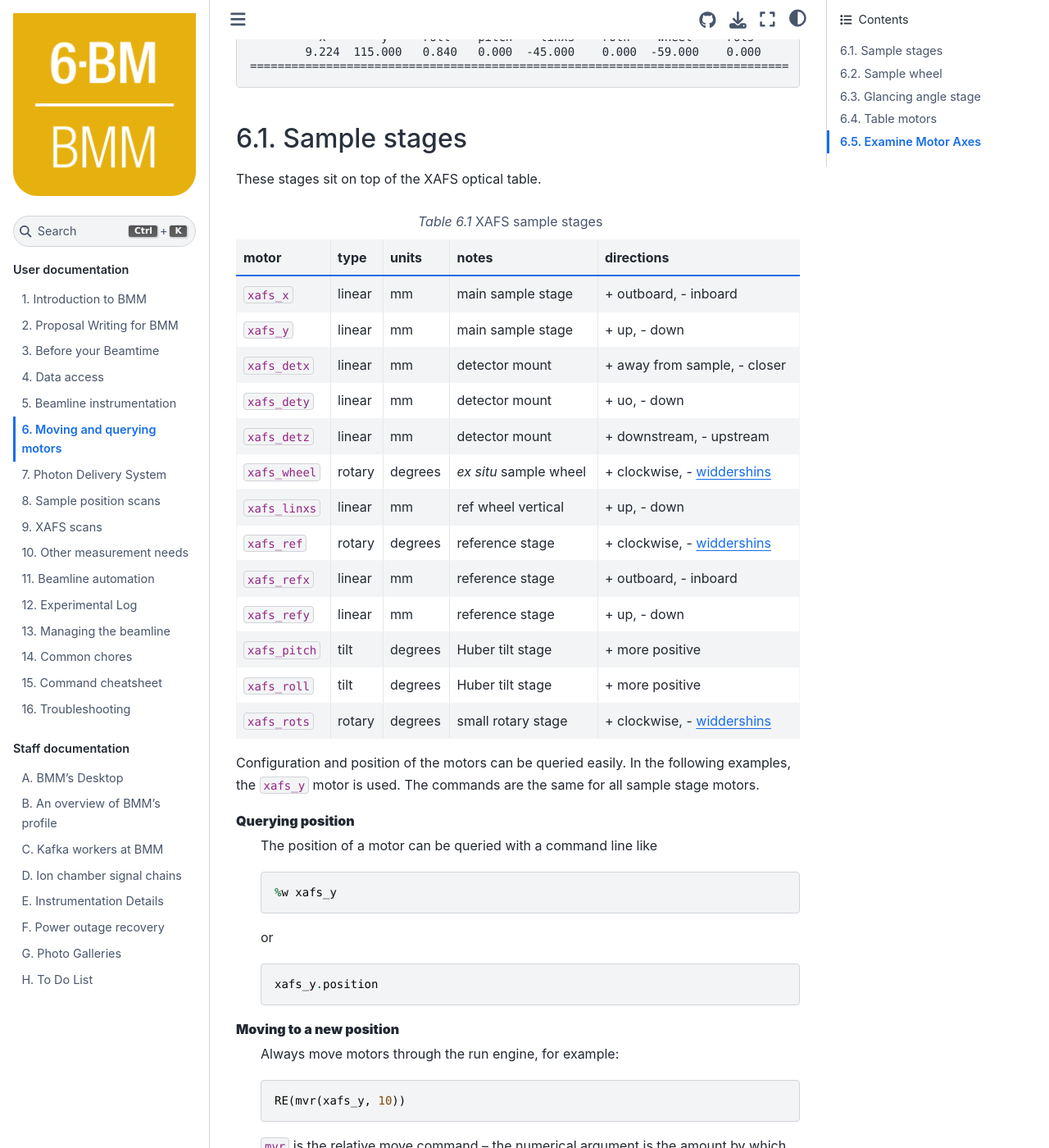
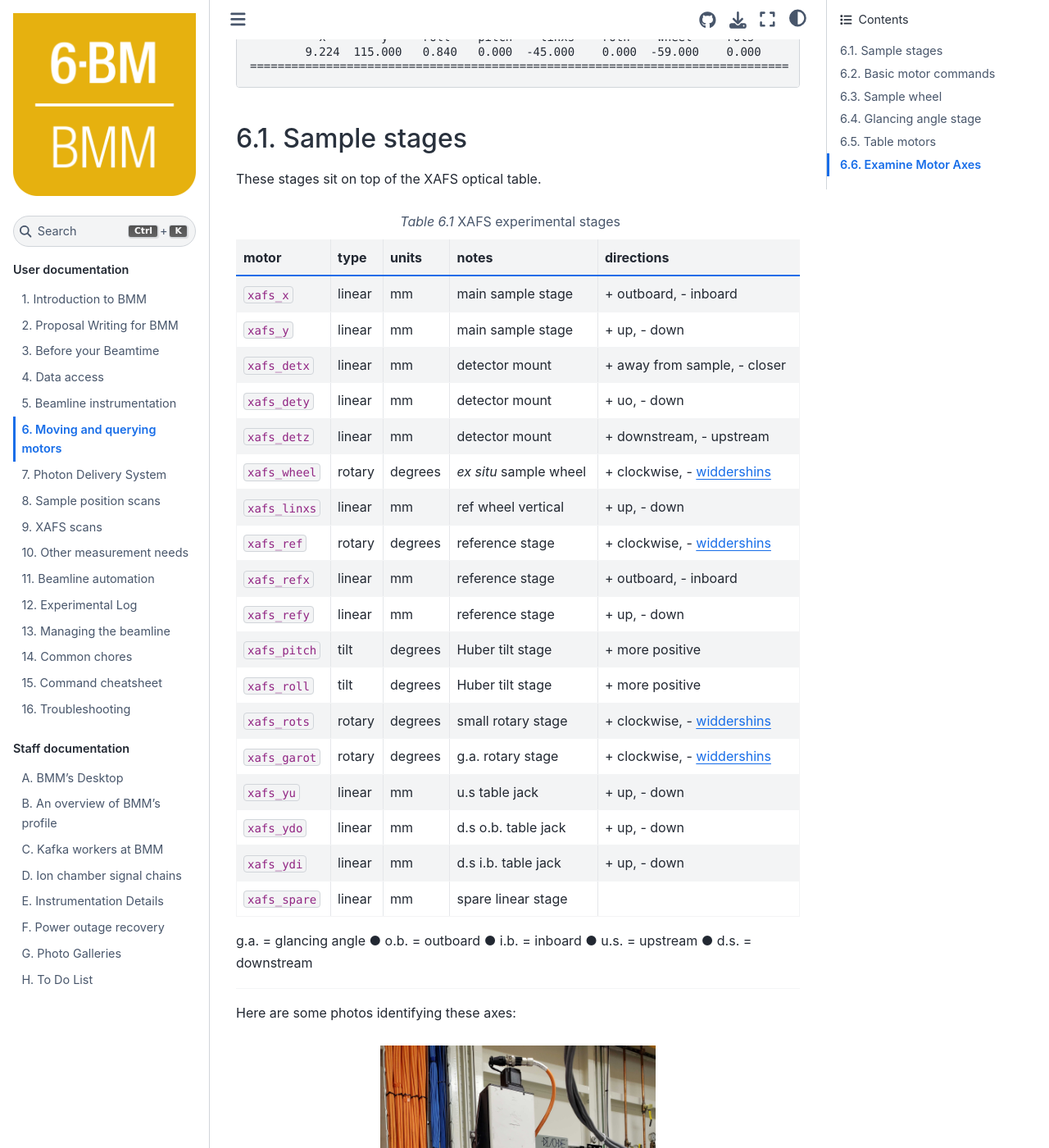
Before and after one commit to NSLS-II-BMM/BeamlineManual, a Sphinx documentation site: the page built from docs/motors.rst, in a window 1280 px wide and 1400 px high, scrolled down 693 px. Shown: the whole window at 82% size. Built offline with Sphinx 7.4.7 and the Sphinx Book theme 1.1.4, drawn with Linux system fonts in a browser that asks for light colours; some of the changed text lies outside the part shown.

Commit message:
document xafs_* stages

```diff
--- a/docs/motors.rst
+++ b/docs/motors.rst
@@ -64,7 +64,7 @@ Sample stages
 
 These stages sit on top of the XAFS optical table.
 
-.. table:: XAFS sample stages
+.. table:: XAFS experimental stages
    :name:  xafs-stages
    :align: left
 
@@ -84,7 +84,88 @@ These stages sit on top of the XAFS optical table.
    ``xafs_pitch`` tilt         degrees    Huber tilt stage         |plus| more positive
    ``xafs_roll``  tilt         degrees    Huber tilt stage         |plus| more positive
    ``xafs_rots``  rotary       degrees    small rotary stage       |plus| clockwise, - |widdershins|
+   ``xafs_garot`` rotary       degrees    g.a. rotary stage        |plus| clockwise, - |widdershins|
+   ``xafs_yu``    linear       mm         u.s table jack           |plus| up, - down
+   ``xafs_ydo``   linear       mm         d.s o.b. table jack      |plus| up, - down
+   ``xafs_ydi``   linear       mm         d.s i.b. table jack      |plus| up, - down
+   ``xafs_spare`` linear       mm         spare linear stage
    ============== ===========  =========  =======================  =====================================
+
+g.a. = glancing angle |blackcircle|
+o.b. = outboard  |blackcircle|
+i.b. = inboard  |blackcircle|
+u.s. = upstream  |blackcircle|
+d.s. = downstream
+
+----
+
+
+Here are some photos identifying these axes:
+
+
+.. _fig-xy:
+.. figure:: _images/samplexy_stages.jpg
+   :target: _images/samplexy_stages.jpg
+   :width: 50%
+   :align: center
+
+   The two-axis main sample stage: ``xafs_x`` and ``xafs_y``.
+
+.. _fig-det_xyz:
+.. figure::  _images/det_xyz.jpg
+   :target: _images/det_xyz.jpg
+   :width: 70%
+   :align: center
+
+   The three-axis stage holding the fluorescence detector:
+   ``xafs_detx``, ``xafs_dety``, and ``xafs_detz``.
+
+.. _fig-detref:
+.. figure:: _images/reference_stages.jpg
+   :target: _images/reference_stages.jpg
+   :width: 50%
+   :align: center
+
+   The three-axis stage holding the reference wheel: ``xafs_ref``,
+   ``xafs_refx``, and ``xafs_refy``.
+
+
+.. subfigure::  AB
+   :layout-sm: AB
+   :subcaptions: above
+   :gap: 8px
+   :name: fig-pr_rots
+   :class-grid: outline
+
+   .. image:: _images/tilt_stage.jpg
+
+   .. image:: _images/small_rotation_stage.jpg
+
+   (Left) The pitch and roll stage: ``xafs_pitch`` and ``xafs_roll``.
+   (Right) The small rotation stage: ``xafs_rots``
+
+.. _fig-garot:
+.. figure:: _images/xafs_garot.jpg
+   :target: _images/xafs_garot.jpg
+   :width: 70%
+   :align: center
+
+   The glancing angle rotary stage, here sitting on top of the pitch
+   and roll stage: ``xafs_garot``.
+
+.. _fig-spare:
+.. figure:: _images/xafs_spare.jpg
+   :target: _images/xafs_spare.jpg
+   :width: 70%
+   :align: center
+
+   The spare linear stage: ``xafs_spare``.
+
+
+
+Basic motor commands
+--------------------
+
 
 Configuration and position of the motors can be queried easily.  In
 the following examples, the ``xafs_y`` motor is used.  The commands
@@ -339,8 +420,8 @@ error function to the ``xafs_y`` scan versus It, selecting the peak of
 the pitch scan, then selecting the peak of the ``xafs_y`` scan versus
 fluorescence.
 
-.. _fig-ga_alignment:
-.. figure::  _images/spinner-alignment.png
+.. _fig-ga_alignment_plot:
+.. figure:: _images/spinner-alignment.png
    :target: _images/spinner-alignment.png
    :width: 50%
    :align: center
--- a/docs/prolog.rst
+++ b/docs/prolog.rst
@@ -50,6 +50,7 @@
 .. |verbar|    unicode:: U+007C .. VERTICAL LINE
 .. |mquad|    unicode:: U+2001 .. EM QUAD
 .. |circle|   unicode:: U+25CB .. WHITE CIRCLE
+.. |blackcircle|   unicode:: U+25CF .. BLACK CIRCLE
 .. |elementof|   unicode:: U+2208 .. ELEMENT OF
 
 .. role:: bolditalic
```
Also changed, not shown: docs/details.rst (+12 -12 lines), docs/_images/Xf06bm-ws5.jpg (deleted), docs/_images/det_xyz.jpg (added), docs/_images/reference_stages.jpg (added), docs/_images/samplexy_stages.jpg (added), docs/_images/xafs_garot.jpg (added), docs/_images/xafs_spare.jpg (added), docs/_images/xf06bm-ws5.jpg (added).
